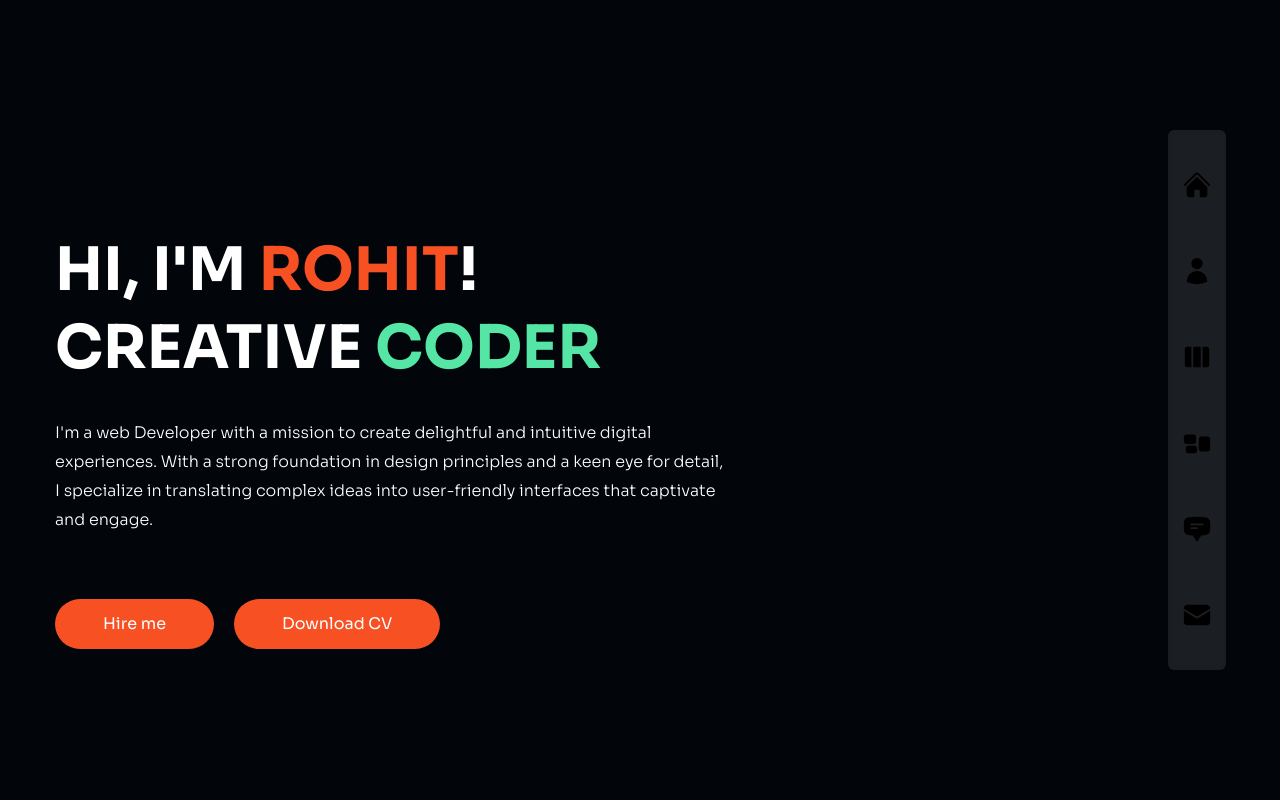
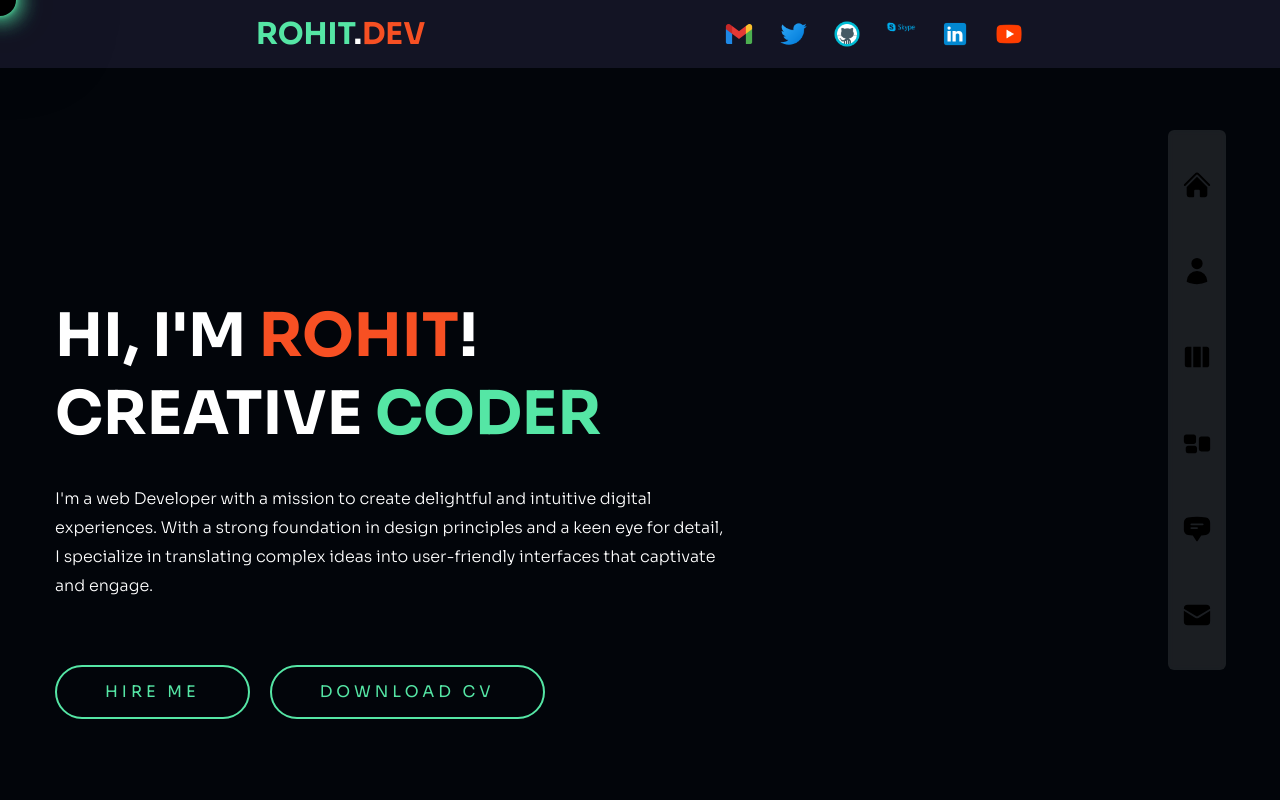
Before and after one commit to imrohituikey/myportfolio, a Next.js app: page / in a window 1280 px wide. Shown: the top 800 px of the page. Built offline with nearby package versions, Linux system fonts and the light colour scheme.

Commit message:
custom mouse implemented

```diff
--- a/Constants.js
+++ b/Constants.js
@@ -11,6 +11,26 @@ import {
     HiEnvelope,
   } from 'react-icons/hi2';
 
+  const socials = [
+    {
+      name : 'gmail', icon: 'gmail.png', path :'/'
+    },
+    {
+      name : 'twitter', icon: 'twitter.png' , path :'/'
+    },
+    {
+      name : 'github', icon: 'github.png' , path :'/'
+    },
+    {
+      name : 'skype', icon: 'skype.png' , path :'/'
+    },
+    {
+      name : 'linkdin', icon: 'linkdin.png', path :'/'
+    },
+    {
+      name : 'youtube', icon: 'yt.png' , path :'/'
+    },
+  ]
   // nav data
   export const navData = [
     { name: 'home', path: '/home', icon: <HiHome /> },
@@ -49,5 +69,6 @@ const contactdata = [
 export {
     webName,
     webDescri,
-    contactdata
+    contactdata,
+    socials,
 }
--- a/src/app/components/Btn.jsx
+++ b/src/app/components/Btn.jsx
@@ -3,9 +3,9 @@ import {FiDownload} from 'react-icons/fi'
 
 const Btn = ({name}) => {
   return (
-    <button className='bg-[#F75023] px-12 py-3 rounded-full group'>
-        {name}
-        {/* <span className=''><FiDownload/></span> */}
+    <button className='transition duration-600 ease-in-out link px-12 py-3 rounded-full group flex items-center group'>
+        <span>{name}</span>
+        {/* <span><FiDownload/></span> */}
     </button>
   )
 }
--- /dev/null
+++ b/src/app/components/Customcursor.jsx
@@ -0,0 +1,47 @@
+"use client";
+import { useEffect, useState } from "react";
+import { motion } from "framer-motion";
+
+const Customcursor = () => {
+  const [mousePosition, setMousePosition] = useState({
+    x: 0,
+    y: 0,
+  });
+  const mouseVariants = {
+    default: {
+      x: mousePosition.x - 16,
+      y: mousePosition.y - 16,
+    },
+    text: {
+      height:150,
+      width : 150,
+    },
+  };
+  const [cursorvariants, setCursorvariants] = useState("default");
+
+  useEffect(() => {
+    const mosuseMove = (e) => {
+      setMousePosition({
+        x: e.clientX,
+        y: e.clientY,
+      });
+    };
+    window.addEventListener("mousemove", mosuseMove);
+
+    return () => {
+      window.addEventListener("mousemove", mosuseMove);
+    };
+  }, []);
+  const textEnter = ()=>setCursorvariants('text');
+  const textLeave = ()=>setCursorvariants('default');
+
+  return (
+    <motion.div
+      variants={mouseVariants}
+      animate={cursorvariants}
+      className="w-[32px] h-[32px] bg-black rounded-2xl absolute boxshadow"
+    ></motion.div>
+  );
+};
+
+export default Customcursor;
--- /dev/null
+++ b/src/app/components/Header.jsx
@@ -0,0 +1,29 @@
+import React from "react";
+import { socials } from "../../../Constants";
+import Link from "next/link";
+import Image from "next/image";
+
+const Header = () => {
+  return (
+    <div className="bg-primary p-3 xl:px-[16rem] xl:py-4 flex flex-col xl:flex-row items-center xl:justify-between">
+      <div className="xl:text-3xl font-poppins font-bold uppercase"><span className="text-[#55E6A5]">Rohit</span>.<span className="text-[#F75023]">Dev</span></div>
+      <div className="flex gap-x-6 z-10">
+        {socials.map((item) => (
+            <Link href={"/"}>
+              <div className="hover:scale-105">
+              <Image
+                className='hover:boxshadow cursor-none'
+                src={`/images/${item.icon}`}
+                width={30}
+                height={30}
+                alt=""
+              />
+              </div>
+            </Link>
+        ))}
+      </div>
+    </div>
+  );
+};
+
+export default Header;
--- a/src/app/components/Nav.jsx
+++ b/src/app/components/Nav.jsx
@@ -23,7 +23,7 @@ const Nav = () => {
           return (
             <Link
               className={`${
-                link.path === pathname && "text-accent hover:text-black"
+                link.path === pathname && " text-accent hover:text-black"
               } hover:bg-teal-500 p-2 rounded-md`}
               href={`#${link.name}`}
               key={index}
--- a/src/app/components/index.js
+++ b/src/app/components/index.js
@@ -2,3 +2,5 @@ export {default as Dots} from './Dots'
 export {default as Nav} from './Nav'
 export {default as Rings} from './Rings'
 export {default as Btn } from './Btn'
+export {default as Header} from './Header'
+export {default as Customcursor} from './Customcursor'
--- a/src/app/globals.css
+++ b/src/app/globals.css
@@ -21,10 +21,14 @@
   color: white;
  }
 html{
+  cursor: none!important;
   scroll-behavior: smooth!important;
   transition: all 0.5s ease-in-out!important;
 }
 @layer base {
+  html{
+    @apply cursor-none;
+  }
   body {
     @apply bg-transparent text-black overflow-x-hidden leading-relaxed;
   }
@@ -33,6 +37,22 @@ html{
   }
   p{
     @apply text-white
+  }
+  .boxshadow
+  {
+    box-shadow: 0 0 5px #55E6A5,
+    0 0 25px #55E6A5,
+    0 0 25px #55E6A5,
+    0 0 100px
+    ;
+  }
+  .link{
+    @apply text-[#55E6A5] uppercase tracking-[4px] text-[16px]
+    border-2 border-[#55E6A5] px-[22px] py-[7px]
+    rounded
+  }
+  .link:hover{
+    @apply text-black bg-[#55E6A5] boxshadow ease-in-out
   }
   .h1 {
     @apply text-[35px] leading-tight md:text-[60px] md:leading-[1.3] mb-8 font-semibold;
--- a/src/app/page.tsx
+++ b/src/app/page.tsx
@@ -3,17 +3,21 @@
 import Image from 'next/image'
 
 import { Homepage, About, Skills, Projects, Contact } from './pages'
-import Nav from './components/Nav';
+import { Nav, Customcursor } from './components'
+
 
 export default function Home() {
+
+
   return (
     <main className='page'>
-        <Nav />
-        <Homepage />
-        {/* <About/>
-    <Skills/>
-    <Projects/> */}
-        <Contact />
+      <Customcursor/>
+      <Nav/>
+      <Homepage />
+      <About />
+      {/* <Skills />
+      <Projects /> */}
+      <Contact />
     </main>
   )
 }
--- a/src/app/pages/About.jsx
+++ b/src/app/pages/About.jsx
@@ -2,7 +2,9 @@ import React from 'react'
 
 const About = () => {
   return (
-    <div className='page'></div>
+    <div id='about' className='page bg-white'>
+
+    </div>
   )
 }
 
--- a/src/app/pages/Homepage.jsx
+++ b/src/app/pages/Homepage.jsx
@@ -2,19 +2,20 @@
 import Image from "next/image";
 import { motion } from "framer-motion";
 import { fadeIn } from "../../../variants";
-import {Btn} from '../components'
+import {Btn,Header,Customcursor} from '../components'
 
 const Home = () => {
   return (
     <div id="home" className="page bg-[#02050A] text-white">
       <div className="w-full h-full ">
-
+        <Header/>
         <div className="text-center flex flex-col justify-center xl:pt-20 xl:text-left h-full container mx-auto">
           <motion.h1
             variants={fadeIn("down", 0.2)}
             initial="hidden"
             animate="show"
             exit="hidden"
+
             className="h1 font-poppins font-bold"
           >
             HI, I'M <span className="text-[#F75023]">ROHIT</span>!<br/>
--- a/tailwind.config.ts
+++ b/tailwind.config.ts
@@ -19,6 +19,15 @@ const config: Config = {
       xl: '1200px',
     },
     extend: {
+      keyframes: {
+        wiggle: {
+          '0%, 100%': { transform: 'rotate(-3deg)' },
+          '50%': { transform: 'rotate(3deg)' },
+        }
+      },
+      animation: {
+        wiggle: 'wiggle 1s ease-in-out infinite',
+      },
       colors: {
         primary: '#131424',
         secondary: '#393A47',
```
